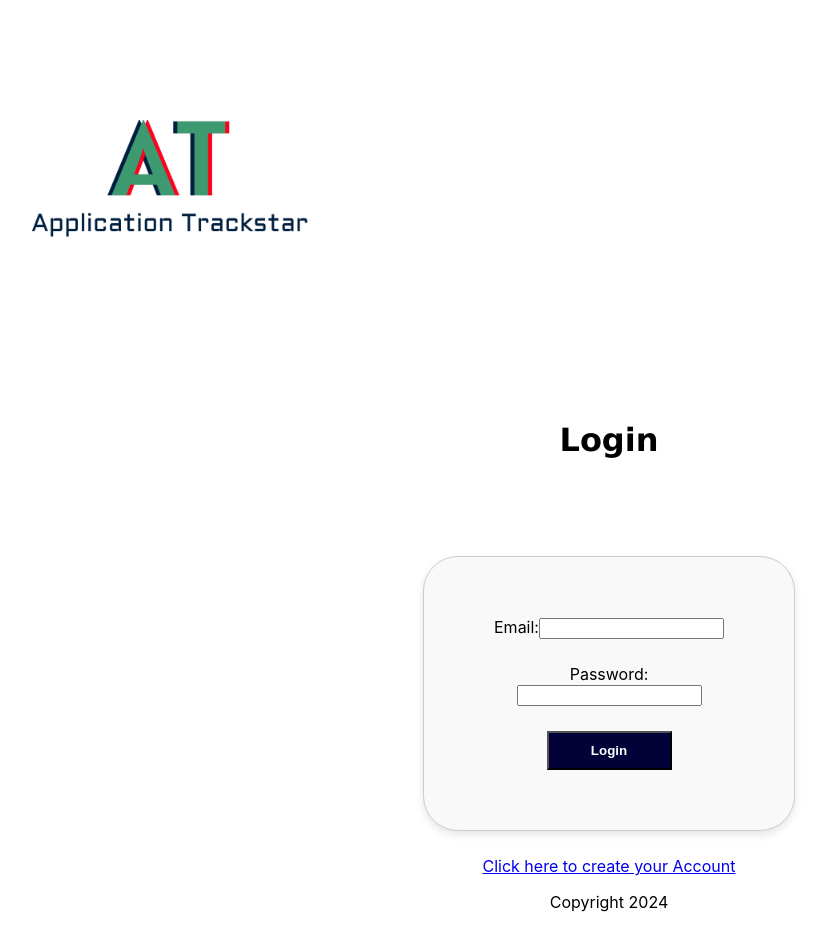
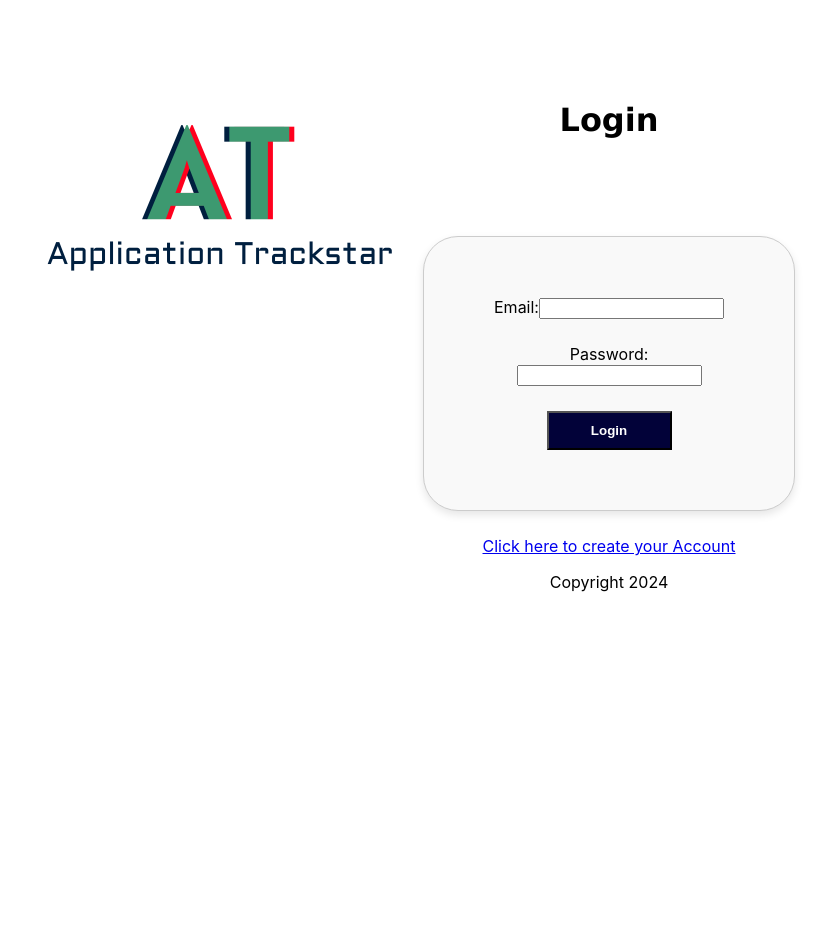
Before and after one commit to TomG87/application_frontend, a React (Create React App) app: page /login in a window 1280 px wide. Shown: the whole page, without its empty margins (31-857 px from the left). After the commit the page ends 800 px from the top, so only its background shows below. Built offline with nearby package versions, Linux system fonts and the light colour scheme.

Commit message:
add CSS position property to logo to prevent layout shift

```diff
--- a/src/App.css
+++ b/src/App.css
@@ -2,15 +2,16 @@
   display: flex;
   flex-direction: column;
   align-items: left;
-  margin-top: 20px;
-  margin-bottom: 20px;
+  margin-top: 0px;
+  margin-bottom: 10px;
 }
 
 .logo {
   width: 500px;
   height: auto;
-  max-width: 400px;
-  max-height: 400px;
+  max-width: 800px;
+  max-height: 800px;
+  position: absolute;
 }
 .form {
   max-width: 350px;
--- a/src/ApplicationIndex.jsx
+++ b/src/ApplicationIndex.jsx
@@ -51,6 +51,9 @@ export default function ApplicationIndex({ userId, token }) {
 
   return (
     <div>
+      <br></br>
+      <br></br>
+      <br></br>
       <div className="application-add">
         <Link to="/applications/create">Click here to add an Application</Link>{" "}
       </div>
```
